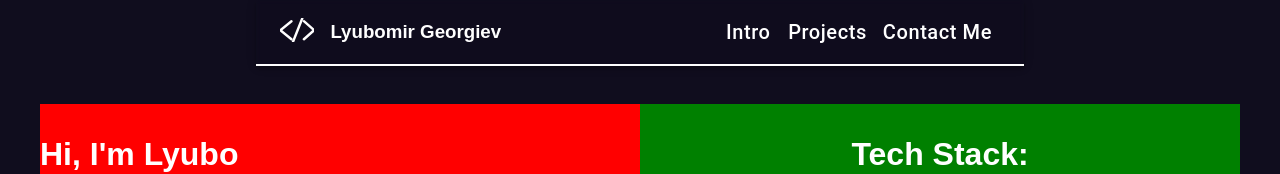
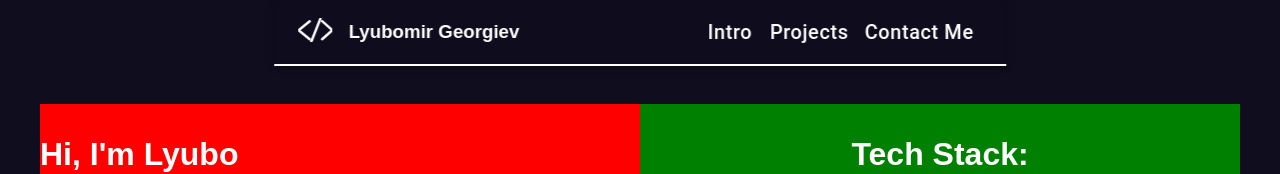
Before and after one commit to lyubomir2712/Portfolio, a React (Vite) app: page / in a window 1280 px wide. Shown: the top 174 px of the page. Built offline with nearby package versions, Linux system fonts and the light colour scheme.

Commit message:
resized the navbar

```diff
--- a/src/Components/Navbar/Navbar.jsx
+++ b/src/Components/Navbar/Navbar.jsx
@@ -10,7 +10,7 @@ import Logo from "./Logo.jsx";
 export default function Navbar() {
     return (
         <Box sx={{ flexGrow: 1 }}>
-            <AppBar className={"navbar"} position="fixed" sx={{left: '50%', transform: 'translateX(-50%)', width: '60%', backgroundColor: '#100d1ead', paddingLeft: '0'}}>
+            <AppBar className={"navbar"} position="fixed" sx={{left: '50%', transform: 'translateX(-50%)', width: '57.15%', backgroundColor: '#100d1ead', paddingLeft: '0'}}>
                 <Toolbar sx={{padding: 0}} >
                     <a href="#"><Logo/></a>
                     <h3 className={"navbar-name"}>Lyubomir Georgiev</h3>
--- a/src/Components/ProjectsSection/ProjectsSection.css
+++ b/src/Components/ProjectsSection/ProjectsSection.css
@@ -21,7 +21,6 @@
     display: flex;
     flex-direction: row;
     gap: 2rem;
-    width: 100%;
     justify-content: center;
     margin: 0 auto;
 }
```
